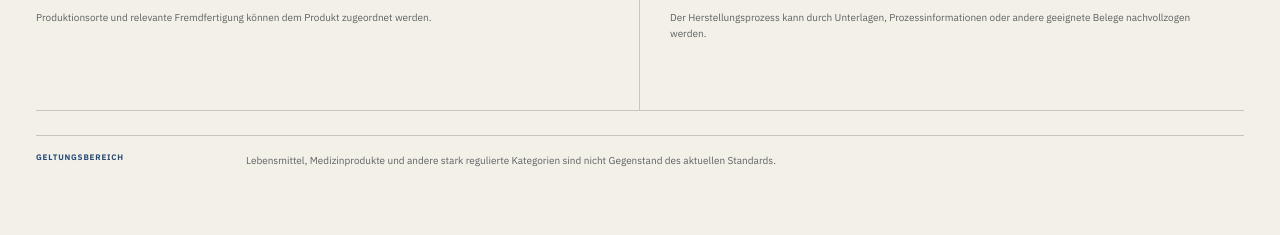
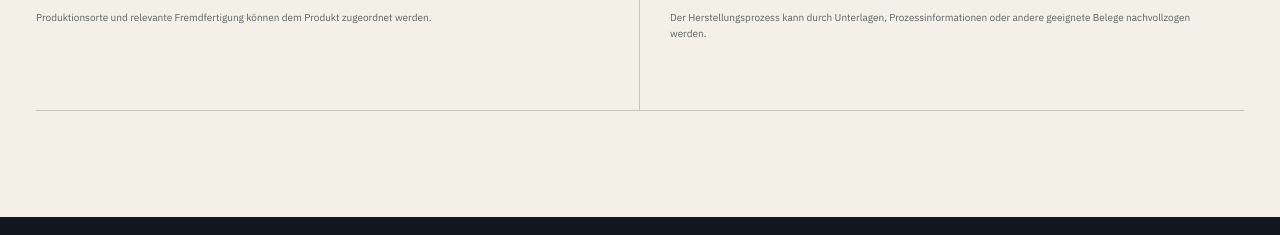
Before and after one commit to dennis-glaser-coder/human-certification-web, a Next.js app: page /fuer-hersteller in a window 1280 px wide. Shown: the part 2140-2375 px from the top of the page. Built offline with nearby package versions, Linux system fonts and the light colour scheme.

Commit message:
Align manufacturer scope with cross-sector Standard

```diff
--- a/src/app/fuer-hersteller/page.js
+++ b/src/app/fuer-hersteller/page.js
@@ -211,10 +211,6 @@ export default function ManufacturerPage() {
           ))}
         </div>
 
-        <div className="manufacturerScopeNote">
-          <span>GELTUNGSBEREICH</span>
-          <p>Lebensmittel, Medizinprodukte und andere stark regulierte Kategorien sind nicht Gegenstand des aktuellen Standards.</p>
-        </div>
       </section>
 
       <section className="manufacturerEvidence">
```
